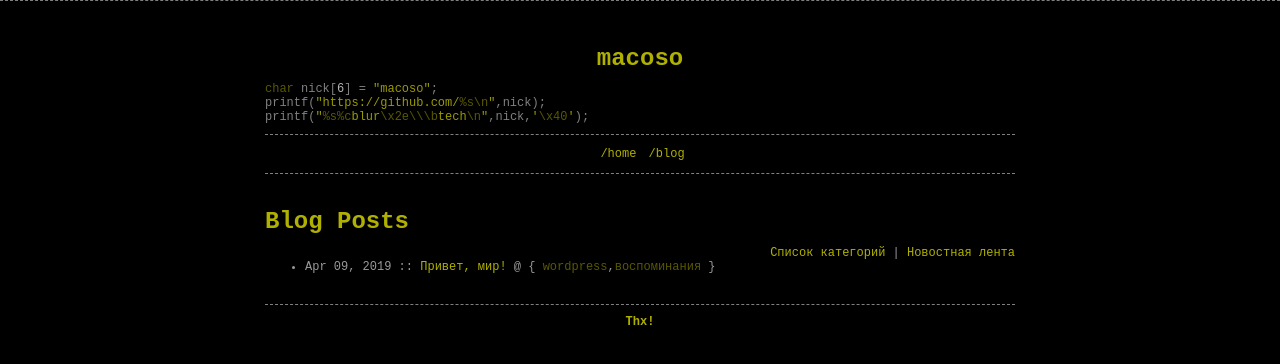
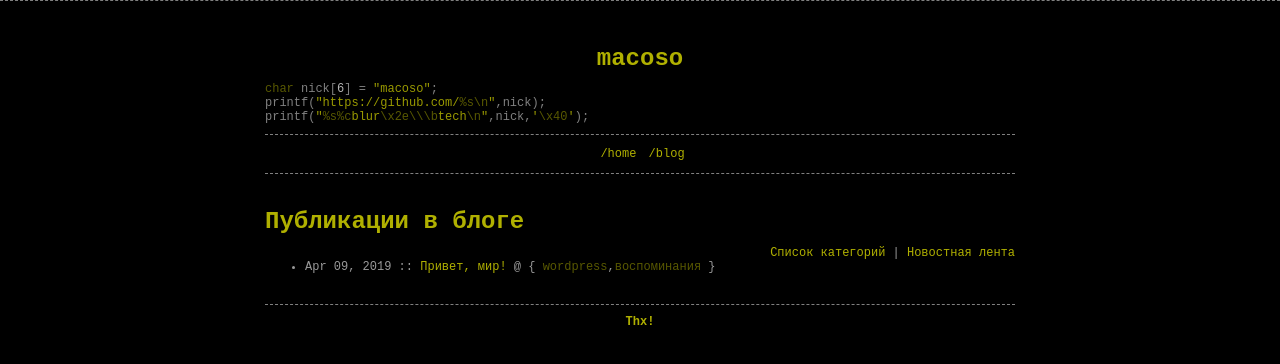
Before and after one commit to MacOSO/macoso.github.io, a Jekyll site: the page built from blog.md, in a window 1280 px wide. Shown: the top 364 px of the page. Built offline with Jekyll 4.4.1, drawn with Linux system fonts in a browser that asks for light colours.

```diff
--- a/blog.md
+++ b/blog.md
@@ -1,6 +1,6 @@
 ---
 layout: blog
-title: "Blog Posts"
+title: "Публикации в блоге"
 permalink: /blog/
 ---
 
```
Also changed, not shown: _posts/2019-04-09-hello-world.md (+1 -1 lines).
